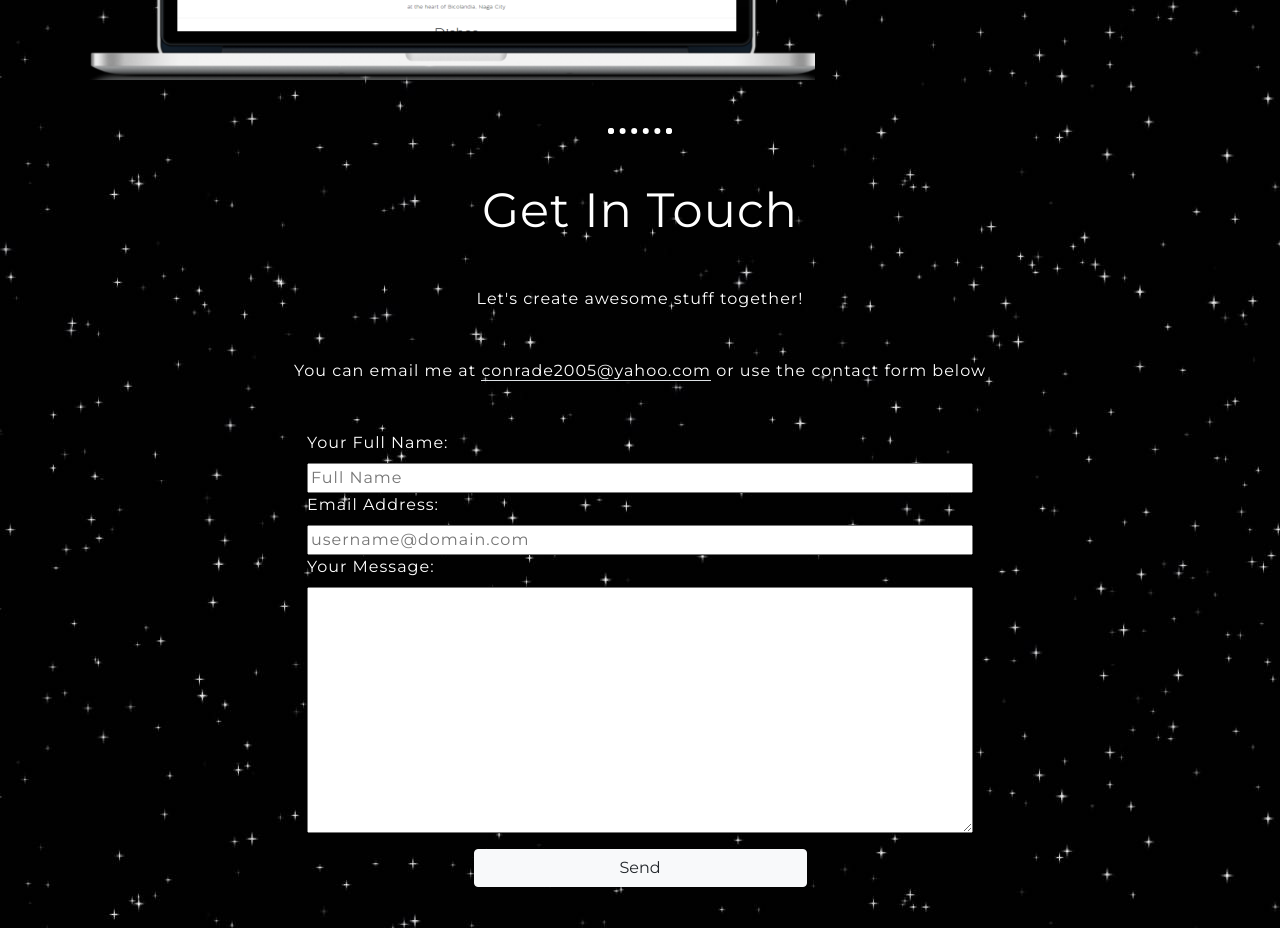
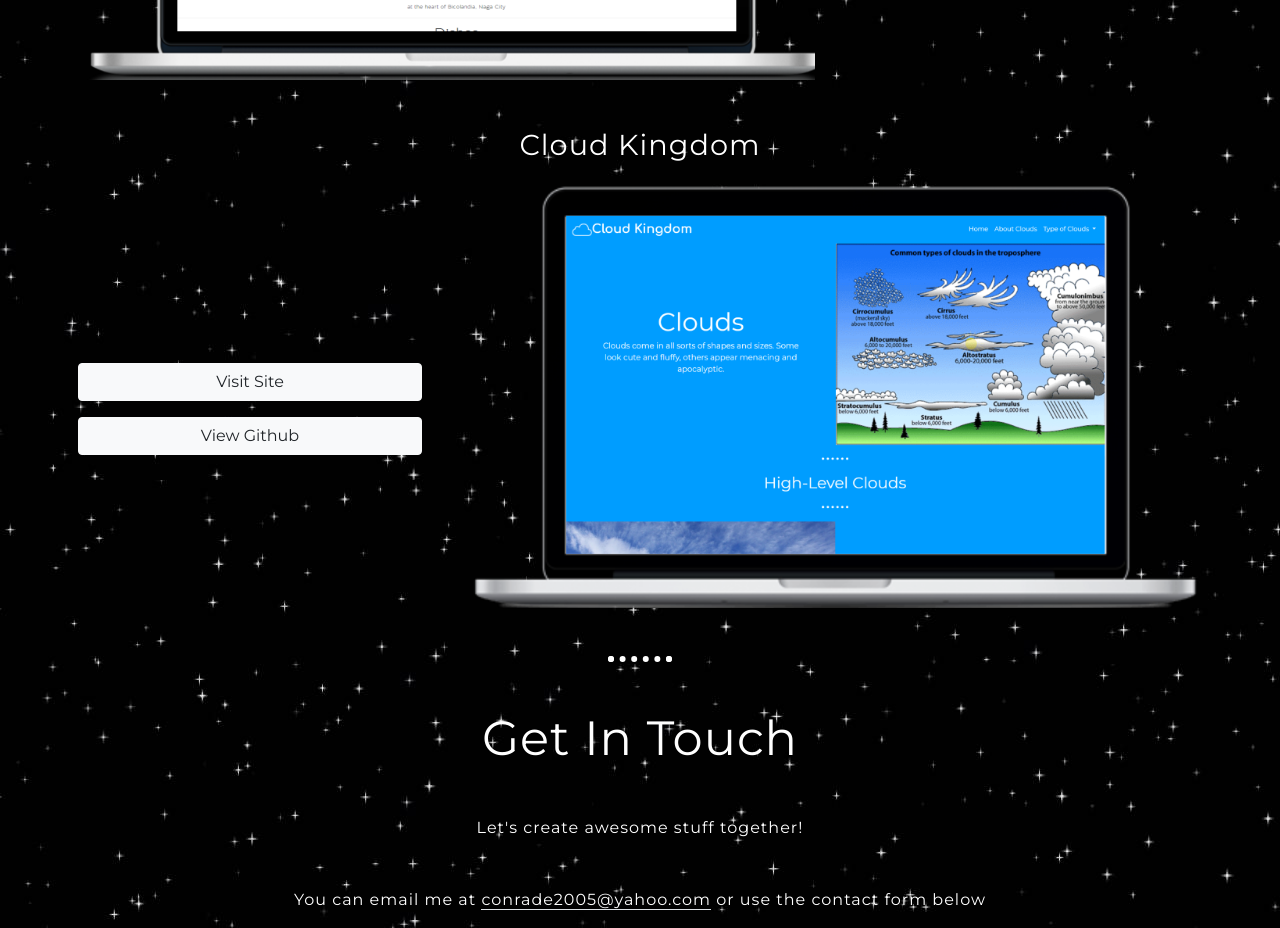
Before and after one commit to pena-prince/cv, a plain HTML site: page index.html in a window 1280 px wide. Shown: the part 2400-3328 px from the top of the page. Drawn offline with nearby package versions, Linux system fonts and the light colour scheme.

Commit message:
Added New Portfolio

```diff
--- a/index.html
+++ b/index.html
@@ -129,6 +129,17 @@
                     <a href="https://pena-prince.github.io/kixkaye/" target="_blank" class="btn btn-light m-2">Visit Site</a>
                     <a href="https://github.com/pena-prince/kixkaye" target="_blank" class="btn btn-light m-2">View Github</a>
                 </div>
+                <div class="row mt-5">
+                    <div class="col-12">
+                        <h3 class="text-center mb-4">Cloud Kingdom</h3>
+                    </div>
+                    <div class="col-sm-6 col-md-4 d-flex flex-column justify-content-center mx-auto mt-sm-4">
+                        <a href="https://pena-prince.github.io/clouds/" target="_blank" class="btn btn-light m-2">Visit Site</a>
+                        <a href="https://github.com/pena-prince/clouds" target="_blank" class="btn btn-light m-2">View Github</a>
+                    </div>
+                    <div class="col-sm-12 col-md-8">
+                        <img src="./images/port-cloudKingdom.png" alt="portfolio-cloud-kingdom-img" class="img-fluid">
+                    </div>
             </div>
         </div>
     </section>
```
Also changed, not shown: images/port-cloudKingdom.png (added).
